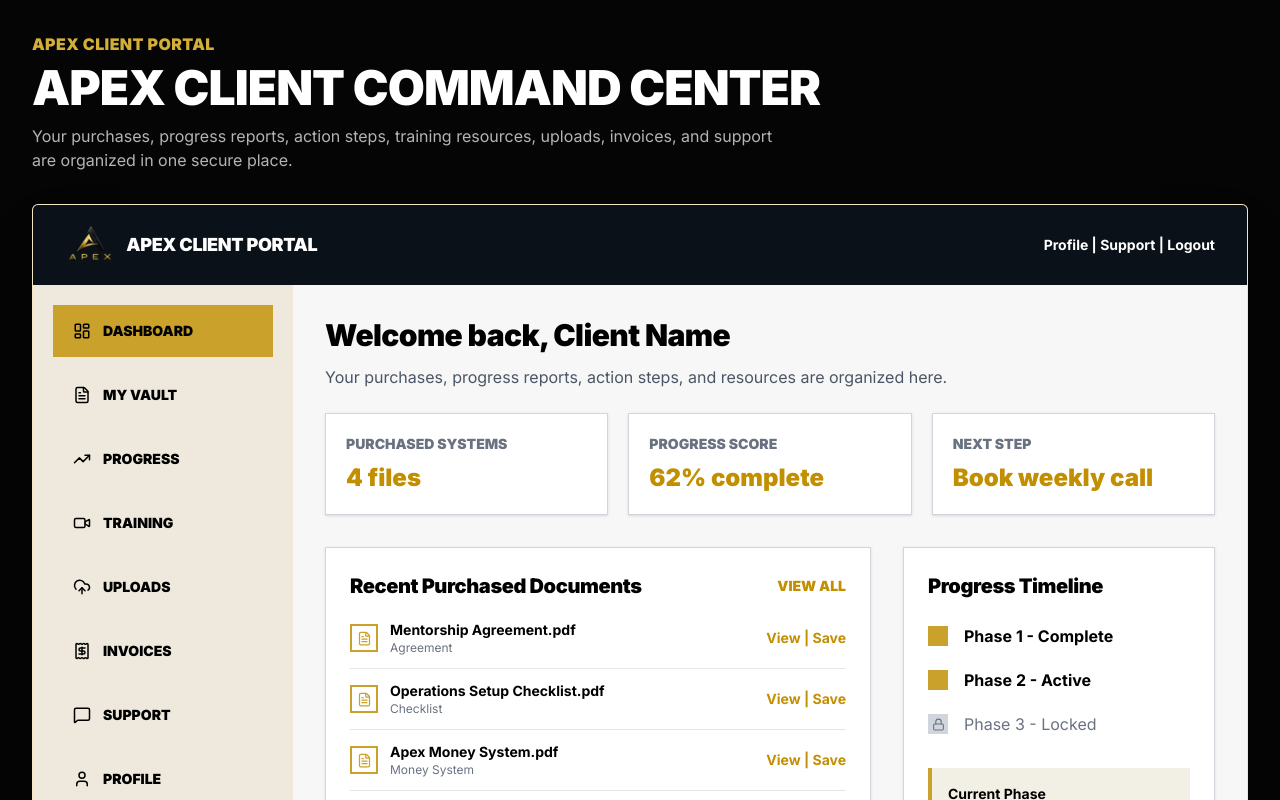
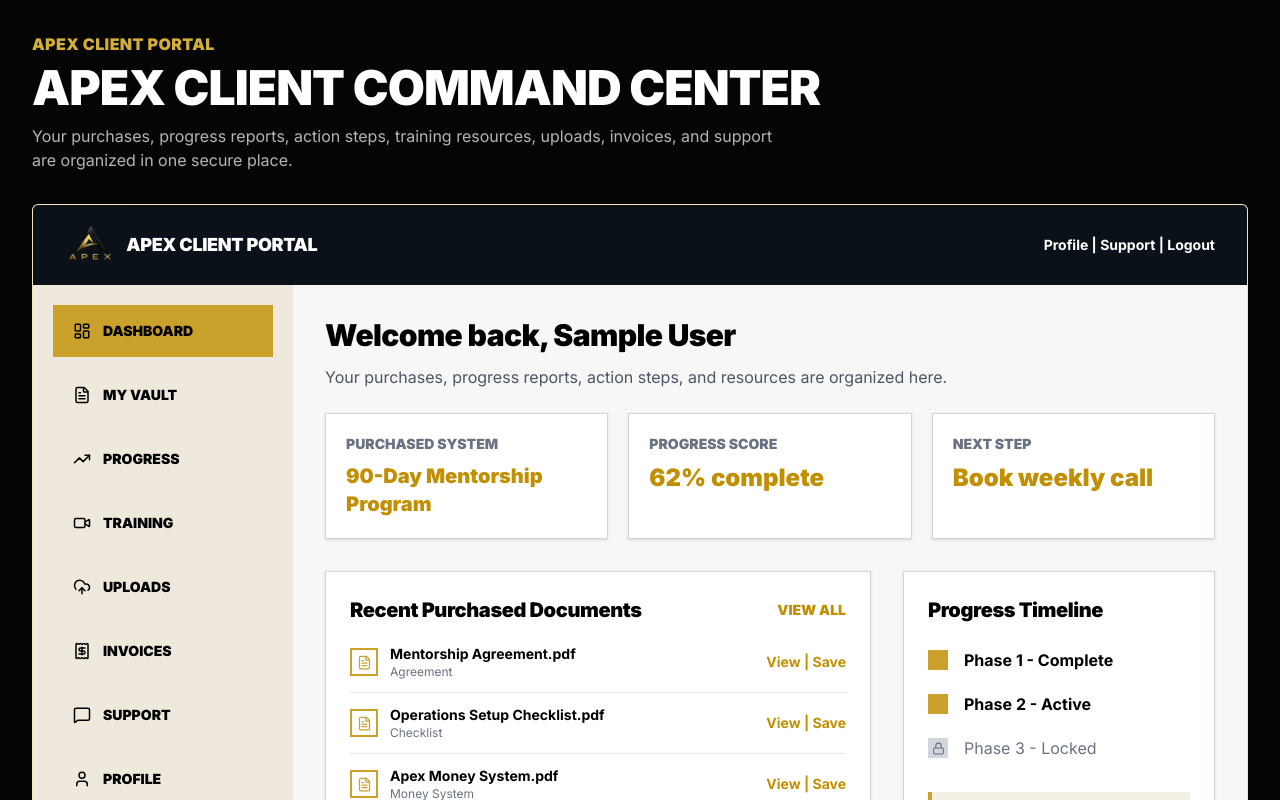
Before and after one commit to gowridevi21/apex-route-consultant, a React (Vite) app: page /dashboard in a window 1280 px wide. Shown: the top 800 px of the page. Built offline with nearby package versions, Linux system fonts and the light colour scheme; no server answers; sample sign-in values are in the browser's storage.

Commit message:
first commit

```diff
--- a/src/pages/Dashboard.jsx
+++ b/src/pages/Dashboard.jsx
@@ -1,4 +1,7 @@
-import { Link } from "react-router";
+import { useEffect, useState } from "react";
+import { Link, useNavigate } from "react-router";
+import { onAuthStateChanged, signOut } from "firebase/auth";
+import { auth } from "../firebase";
 import {
   FileText,
   LayoutDashboard,
@@ -12,24 +15,46 @@ import {
 } from "lucide-react";
 
 export default function Dashboard() {
-  const documents = [
-    {
-      name: "Mentorship Agreement.pdf",
-      type: "Agreement",
-    },
-    {
-      name: "Operations Setup Checklist.pdf",
-      type: "Checklist",
-    },
-    {
-      name: "Apex Money System.pdf",
-      type: "Money System",
-    },
-    {
-      name: "Progress Report.pdf",
-      type: "Progress",
-    },
-  ];
+  const navigate = useNavigate();
+  const [clientName, setClientName] = useState("Client");
+
+  const clientData = {
+    purchasedSystems: "90-Day Mentorship Program",
+    progressScore: "62% complete",
+    nextStep: "Book weekly call",
+    documents: [
+      { name: "Mentorship Agreement.pdf", type: "Agreement" },
+      { name: "Operations Setup Checklist.pdf", type: "Checklist" },
+      { name: "Apex Money System.pdf", type: "Money System" },
+      { name: "Progress Report.pdf", type: "Progress" },
+    ],
+    progressTimeline: [
+      { phase: "Phase 1 - Complete", status: "complete" },
+      { phase: "Phase 2 - Active", status: "active" },
+      { phase: "Phase 3 - Locked", status: "locked" },
+    ],
+    currentPhase: "Phase 2 - Operational Training Dashboard",
+  };
+
+  useEffect(() => {
+    const unsubscribe = onAuthStateChanged(auth, (user) => {
+      if (!user) {
+        navigate("/signin");
+        return;
+      }
+
+      const displayName = user.displayName || "Client";
+      const cleanName = displayName.split("|")[0].trim();
+      setClientName(cleanName);
+    });
+
+    return () => unsubscribe();
+  }, [navigate]);
+
+  const handleLogout = async () => {
+    await signOut(auth);
+    navigate("/signin");
+  };
 
   const sidebarLinks = [
     ["Dashboard", "/dashboard", LayoutDashboard],
@@ -45,7 +70,6 @@ export default function Dashboard() {
   return (
     <main className="min-h-screen bg-[#050505] px-4 pb-16 pt-8 text-black md:px-8">
       <section className="mx-auto max-w-7xl">
-        {/* PAGE INTRO */}
         <div className="mb-8">
           <p className="font-black uppercase tracking-wide text-[#D4AF37]">
             Apex Client Portal
@@ -56,13 +80,12 @@ export default function Dashboard() {
           </h1>
 
           <p className="mt-3 max-w-3xl text-white/70">
-            Your purchases, progress reports, action steps, training resources, uploads, invoices, and support are organized in one secure place.
+            Your purchases, progress reports, action steps, training resources,
+            uploads, invoices, and support are organized in one secure place.
           </p>
         </div>
 
-        {/* PORTAL BOX */}
         <div className="overflow-hidden rounded-md border border-[#D4AF37]/30 bg-white shadow-2xl">
-          {/* TOP BAR */}
           <div className="flex flex-col gap-4 bg-[#0b1118] px-6 py-5 text-white md:flex-row md:items-center md:justify-between md:px-8">
             <div className="flex items-center gap-3">
               <img
@@ -85,14 +108,13 @@ export default function Dashboard() {
                 Support
               </Link>{" "}
               |{" "}
-              <Link to="/signin" className="hover:text-[#D4AF37]">
+              <button onClick={handleLogout} className="hover:text-[#D4AF37]">
                 Logout
-              </Link>
+              </button>
             </div>
           </div>
 
           <div className="grid md:grid-cols-[260px_1fr]">
-            {/* SIDEBAR */}
             <aside className="bg-[#eee9dc] p-5">
               {sidebarLinks.map(([name, path, Icon], index) => (
                 <Link
@@ -110,10 +132,9 @@ export default function Dashboard() {
               ))}
             </aside>
 
-            {/* CONTENT */}
             <div className="bg-[#f7f7f7] p-6 md:p-8">
               <h2 className="text-3xl font-black text-black">
-                Welcome back, Client Name
+                Welcome back, {clientName}
               </h2>
 
               <p className="mt-3 text-gray-600">
@@ -121,14 +142,13 @@ export default function Dashboard() {
                 are organized here.
               </p>
 
-              {/* CARDS */}
               <div className="mt-6 grid gap-5 md:grid-cols-3">
                 <div className="border border-gray-300 bg-white p-5 shadow-sm">
                   <p className="text-sm font-black uppercase text-gray-500">
-                    Purchased Systems
+                    Purchased System
                   </p>
-                  <p className="mt-2 text-2xl font-black text-[#c28f00]">
-                    4 files
+                  <p className="mt-2 text-xl font-black text-[#c28f00]">
+                    {clientData.purchasedSystems}
                   </p>
                 </div>
 
@@ -137,7 +157,7 @@ export default function Dashboard() {
                     Progress Score
                   </p>
                   <p className="mt-2 text-2xl font-black text-[#c28f00]">
-                    62% complete
+                    {clientData.progressScore}
                   </p>
                 </div>
 
@@ -146,13 +166,12 @@ export default function Dashboard() {
                     Next Step
                   </p>
                   <p className="mt-2 text-2xl font-black text-[#c28f00]">
-                    Book weekly call
+                    {clientData.nextStep}
                   </p>
                 </div>
               </div>
 
               <div className="mt-8 grid gap-8 lg:grid-cols-[1.4fr_0.8fr]">
-                {/* DOCUMENTS */}
                 <div className="border border-gray-300 bg-white p-6 shadow-sm">
                   <div className="flex items-center justify-between gap-4">
                     <h3 className="text-xl font-black">
@@ -168,7 +187,7 @@ export default function Dashboard() {
                   </div>
 
                   <div className="mt-5 space-y-3">
-                    {documents.map((doc) => (
+                    {clientData.documents.map((doc) => (
                       <div
                         key={doc.name}
                         className="flex flex-col gap-3 border-b border-gray-200 pb-3 last:border-b-0 sm:flex-row sm:items-center sm:justify-between"
@@ -192,27 +211,34 @@ export default function Dashboard() {
                   </div>
                 </div>
 
-                {/* PROGRESS */}
                 <div className="border border-gray-300 bg-white p-6 shadow-sm">
                   <h3 className="text-xl font-black">Progress Timeline</h3>
 
                   <div className="mt-6 space-y-5">
-                    <div className="flex items-center gap-4">
-                      <span className="h-5 w-5 bg-[#caa12a]"></span>
-                      <span className="font-bold">Phase 1 - Complete</span>
-                    </div>
+                    {clientData.progressTimeline.map((item) => (
+                      <div
+                        key={item.phase}
+                        className={`flex items-center gap-4 ${
+                          item.status === "locked" ? "text-gray-500" : ""
+                        }`}
+                      >
+                        {item.status === "locked" ? (
+                          <span className="flex h-5 w-5 items-center justify-center bg-gray-300">
+                            <Lock size={13} />
+                          </span>
+                        ) : (
+                          <span className="h-5 w-5 bg-[#caa12a]"></span>
+                        )}
 
-                    <div className="flex items-center gap-4">
-                      <span className="h-5 w-5 bg-[#caa12a]"></span>
-                      <span className="font-bold">Phase 2 - Active</span>
-                    </div>
-
-                    <div className="flex items-center gap-4 text-gray-500">
-                      <span className="flex h-5 w-5 items-center justify-center bg-gray-300">
-                        <Lock size={13} />
-                      </span>
-                      <span>Phase 3 - Locked</span>
-                    </div>
+                        <span
+                          className={
+                            item.status === "locked" ? "" : "font-bold"
+                          }
+                        >
+                          {item.phase}
+                        </span>
+                      </div>
+                    ))}
                   </div>
 
                   <div className="mt-8 border-l-4 border-[#caa12a] bg-[#f2efe4] p-4">
@@ -220,13 +246,12 @@ export default function Dashboard() {
                       Current Phase
                     </p>
                     <p className="mt-1 text-sm text-gray-700">
-                      Phase 2 - Operational Training Dashboard
+                      {clientData.currentPhase}
                     </p>
                   </div>
                 </div>
               </div>
 
-              {/* QUICK LINKS */}
               <div className="mt-8 grid gap-4 md:grid-cols-4">
                 <Link
                   to="/my-vault"
@@ -259,6 +284,12 @@ export default function Dashboard() {
             </div>
           </div>
         </div>
+
+        <p className="mt-5 text-sm text-white/50">
+          Note: Purchased documents and progress are currently sample data. Next
+          step is connecting Firestore so Apex admin can update each client’s
+          purchases, documents, and progress separately.
+        </p>
       </section>
     </main>
   );
```
